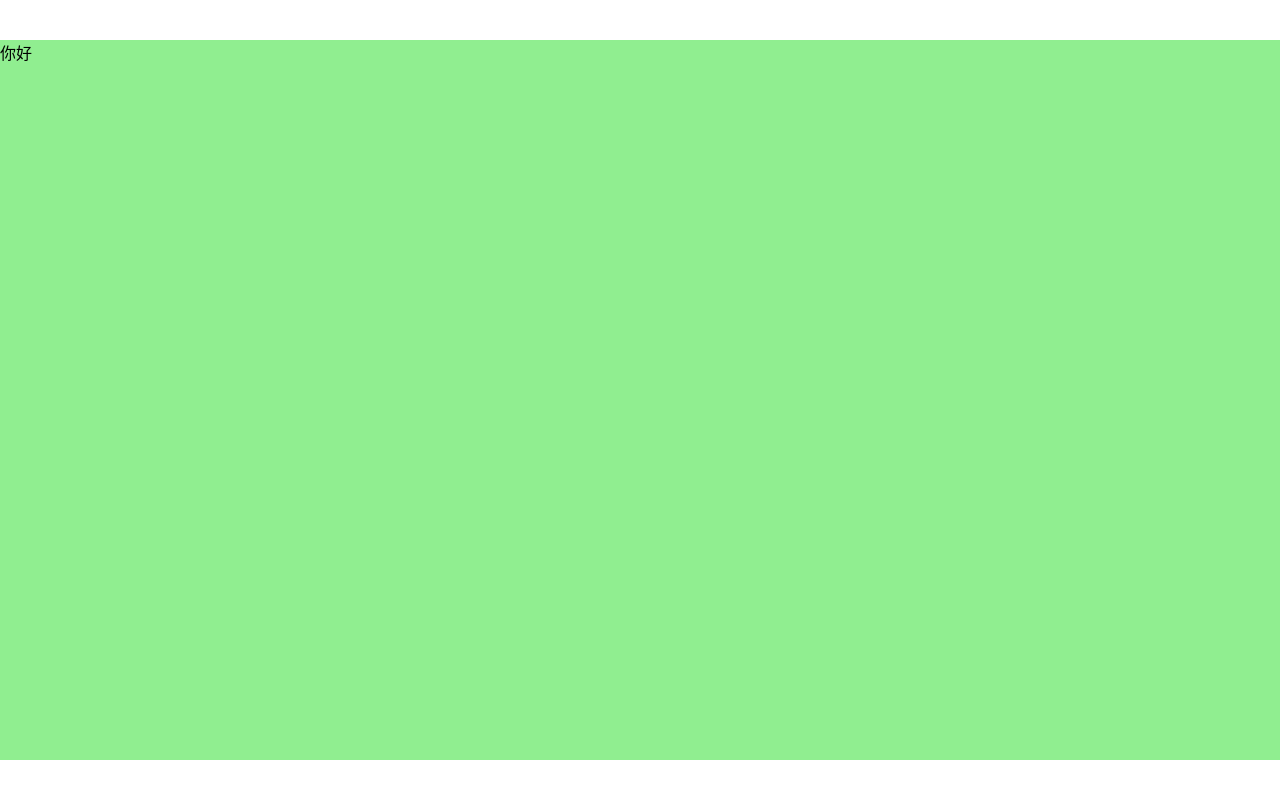
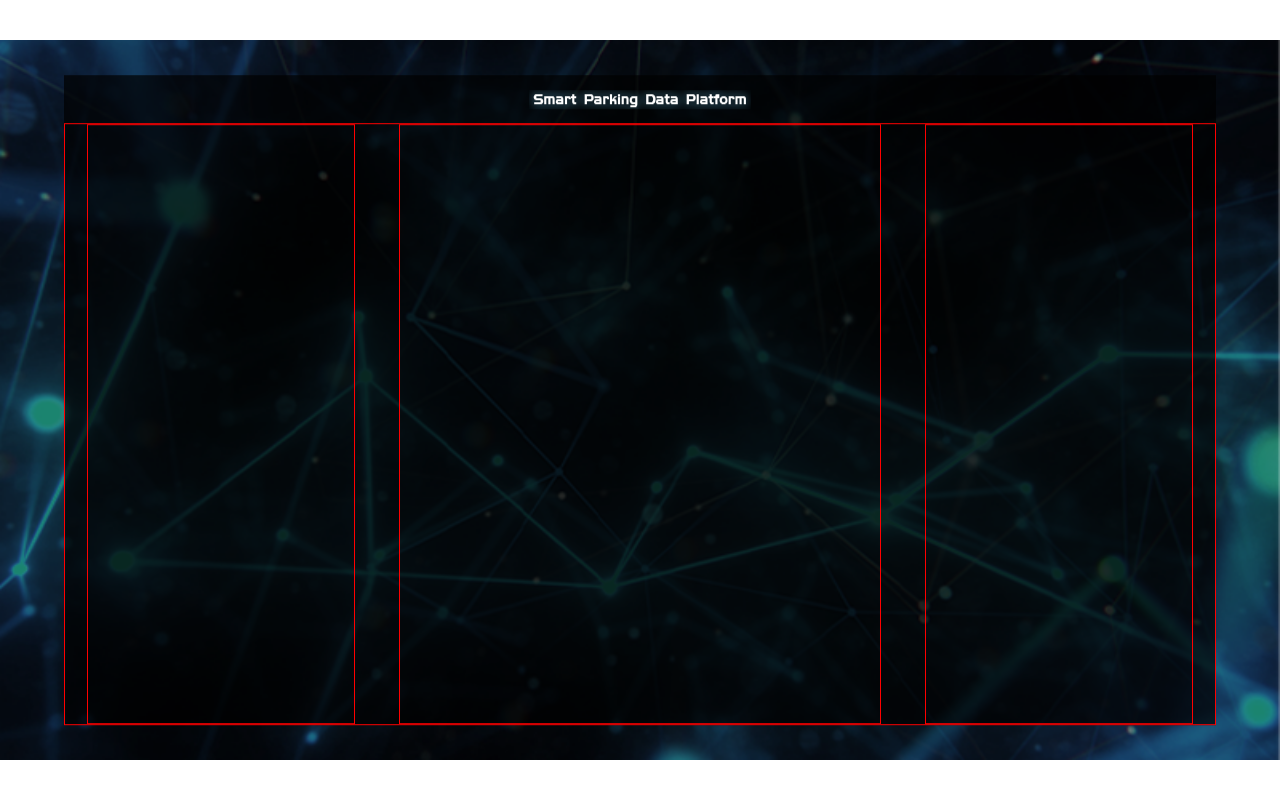
Before and after one commit to lwwywang/React-BigScreen, a React (Vite) app: page /#/ in a window 1280 px wide. Built offline with nearby package versions, Linux system fonts and the light colour scheme.

Commit message:
完成背景及主页面布局

```diff
--- /dev/null
+++ b/src/custom.d.ts
@@ -0,0 +1,4 @@
+declare module "*.png" {
+    const value: any;
+    export = value;
+  }
--- a/src/pages/home.scss
+++ b/src/pages/home.scss
@@ -1 +1,43 @@
 @import "../shared/helper";
+
+.home {
+    width: px(720);
+    height: px(406);
+    background: rgba(0, 0, 0, 0.7);
+    color: #fff;
+    text-align: center;
+    position: absolute;
+    top: 50%;
+    left: 50%;
+    transform: translate(-50%, -50%);
+
+    header {
+        height: px(30);
+        display: flex;
+        justify-content: center;
+        align-items: center;
+    }
+
+    main {
+        height: px(376);
+        display: grid;
+        grid-template:
+            ". box1 . box2 . box3" 1fr / 14fr 168fr 28fr 302fr 28fr 168fr 14fr;
+        border: 1px solid red;
+
+        .section1 {
+            grid-area: box1;
+            border: 1px solid red;
+        }
+
+        .section2 {
+            grid-area: box2;
+            border: 1px solid red;
+        }
+
+        .section3 {
+            grid-area: box3;
+            border: 1px solid red;
+        }
+    }
+}
--- a/src/pages/home.tsx
+++ b/src/pages/home.tsx
@@ -1,10 +1,18 @@
 import React from 'react';
 import './home.scss';
+import header from '../images/header.png';
 
 export const Home = () => {
   return (
-    <div>
-      你好
+    <div className="home">
+      <header>
+        <img src={header} />
+      </header>
+      <main>
+        <section className="section1"></section>
+        <section className="section2"></section>
+        <section className="section3"></section>
+      </main>
     </div>
   );
 };
--- a/src/shared/_helper.scss
+++ b/src/shared/_helper.scss
@@ -1,5 +1,6 @@
 @function px($n) {
-  @return $n / 1500 * 100vw;
+  @return $n / 800 * 100rem;
 }
+
 $blue: #002866;
 $font-hei: -apple-system, "Noto Sans", "Helvetica Neue", Helvetica, "Nimbus Sans L", Arial, "Liberation Sans", "PingFang SC", "Hiragino Sans GB", "Noto Sans CJK SC", "Source Han Sans SC", "Source Han Sans CN", "Microsoft YaHei", "Wenquanyi Micro Hei", "WenQuanYi Zen Hei", "ST Heiti", SimHei, "WenQuanYi Zen Hei Sharp", sans-serif;
--- a/src/shared/style.scss
+++ b/src/shared/style.scss
@@ -36,5 +36,11 @@ body {
 
 #root {
   margin: 0 auto;
-  background: lightgreen;
+  position: relative;
+  background-image: url("../images/background.png");
+  background-size: cover;
 }
+
+.App {
+  height: 100%;
+}
```
Also changed, not shown: src/images/background.png (added), src/images/header.png (added).
